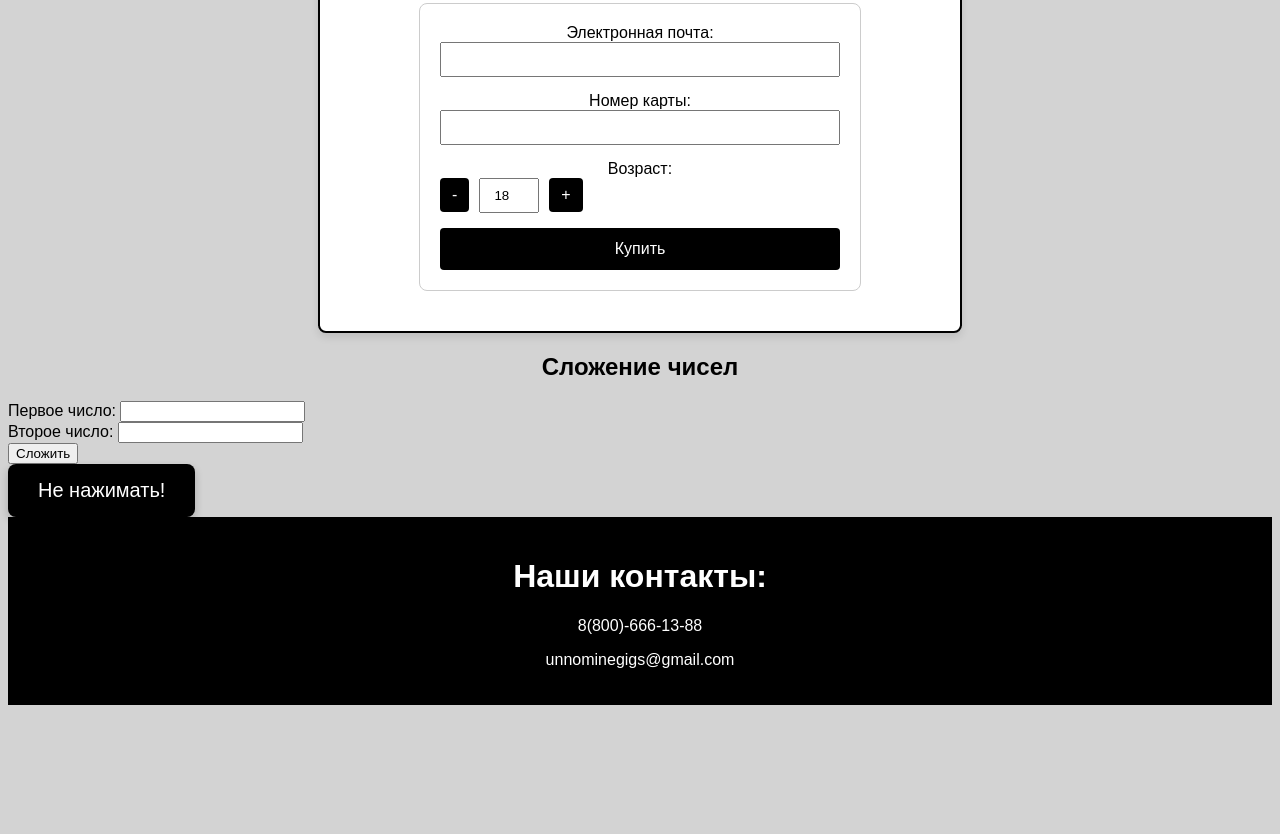
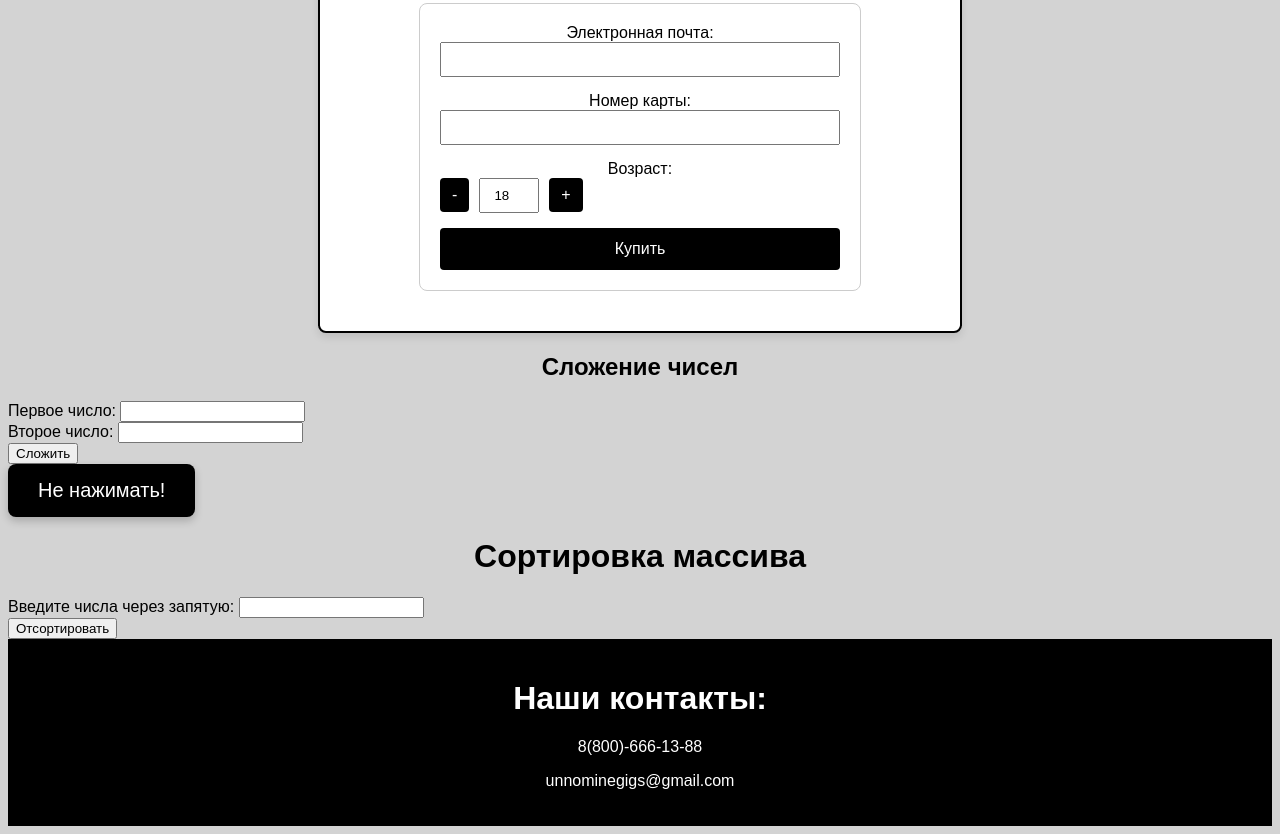
Before and after one commit to sparzha44/New_Site, a plain HTML site: page index.html in a window 1280 px wide. Shown: the part 1199-2033 px from the top of the page. Before the commit the page ends 1912 px from the top, so only its background shows below. Drawn offline with Linux system fonts and the light colour scheme.

Commit message:
Add files via upload

```diff
--- a/index.html
+++ b/index.html
@@ -74,6 +74,16 @@
 <button id="forbidden-button" onmouseover="changeButtonText()">Не нажимать!</button>
 </div>
 
+<h1 align="center">Сортировка массива</h1>
+
+<div class="sortirovka">
+  <label for="mass">Введите числа через запятую:</label>
+  <input type="text" id="mass"> <br>
+  <button onclick="sortNumbers()">Отсортировать</button>
+  <!-- Место для результата будет добавляться здесь -->
+</div>
+
+
 
 <footer>
 <h1>Наши контакты:</h1>
--- a/script.js
+++ b/script.js
@@ -91,3 +91,40 @@ UnnomineGigs — это место, где рождаются новые тал
                 localStorage.setItem('theme', 'light');
             }
         });
+
+        function sortNumbers() {
+          const input = document.getElementById('mass').value;
+          const container = document.querySelector('.sortirovka');
+
+          // Удаляем предыдущий результат, если он есть
+          const oldResult = document.getElementById('sort-result');
+          if (oldResult) {
+            container.removeChild(oldResult);
+          }
+
+          // Преобразуем строку в массив чисел
+          const numbers = input.split(',')
+            .map(item => parseFloat(item.trim()))
+            .filter(item => !isNaN(item));
+
+          // Создаем элемент для результата
+          const resultElement = document.createElement('p');
+          resultElement.id = 'sort-result';
+
+          if (numbers.length === 0) {
+            resultElement.textContent = 'Ошибка: введите числа через запятую (например: 5, 2, 8, 1)';
+            resultElement.style.color = 'red';
+          } else {
+            // Сортируем числа
+            const sortedNumbers = [...numbers].sort((a, b) => a - b);
+
+            resultElement.innerHTML = `
+              <strong>Введённые числа:</strong> ${numbers.join(', ')}<br>
+              <strong>Отсортированные числа:</strong> ${sortedNumbers.join(', ')}
+            `;
+            resultElement.style.color = 'black';
+          }
+
+          // Добавляем результат в конец контейнера
+          container.appendChild(resultElement);
+        }
```
